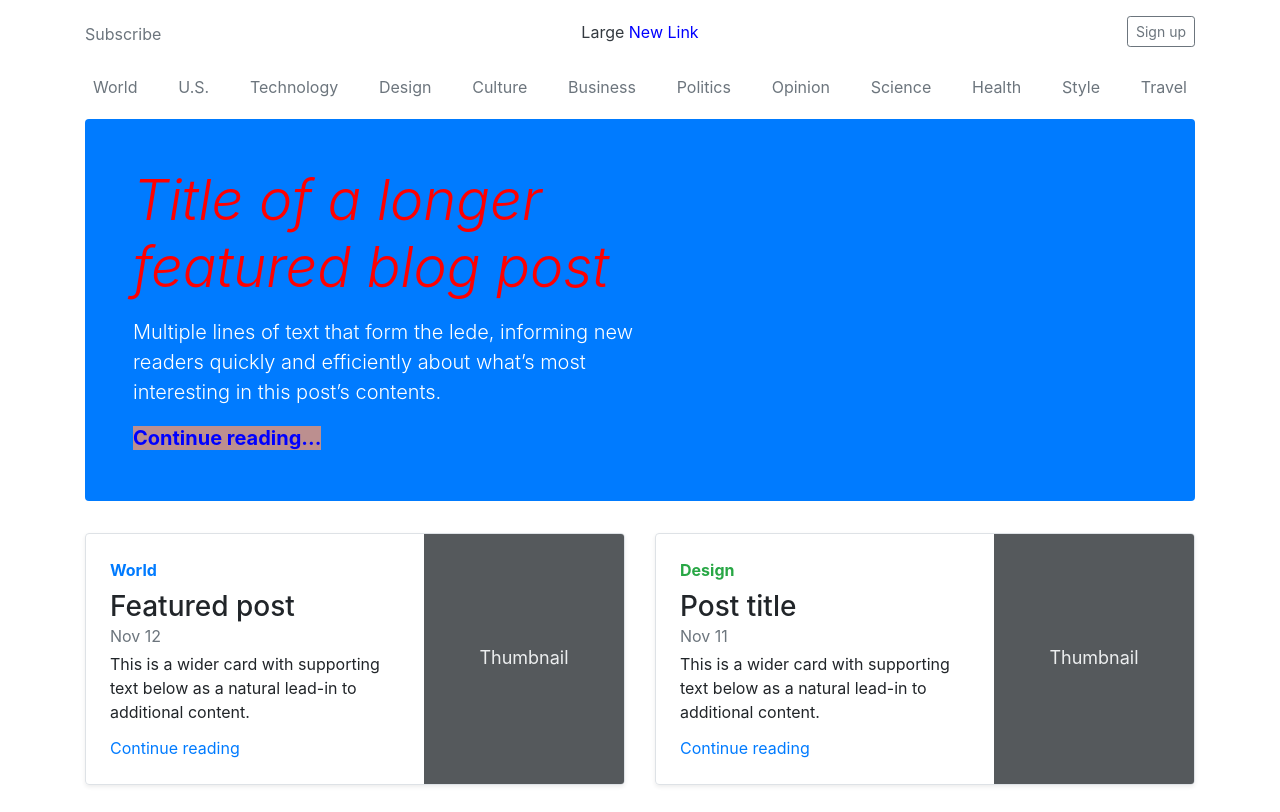
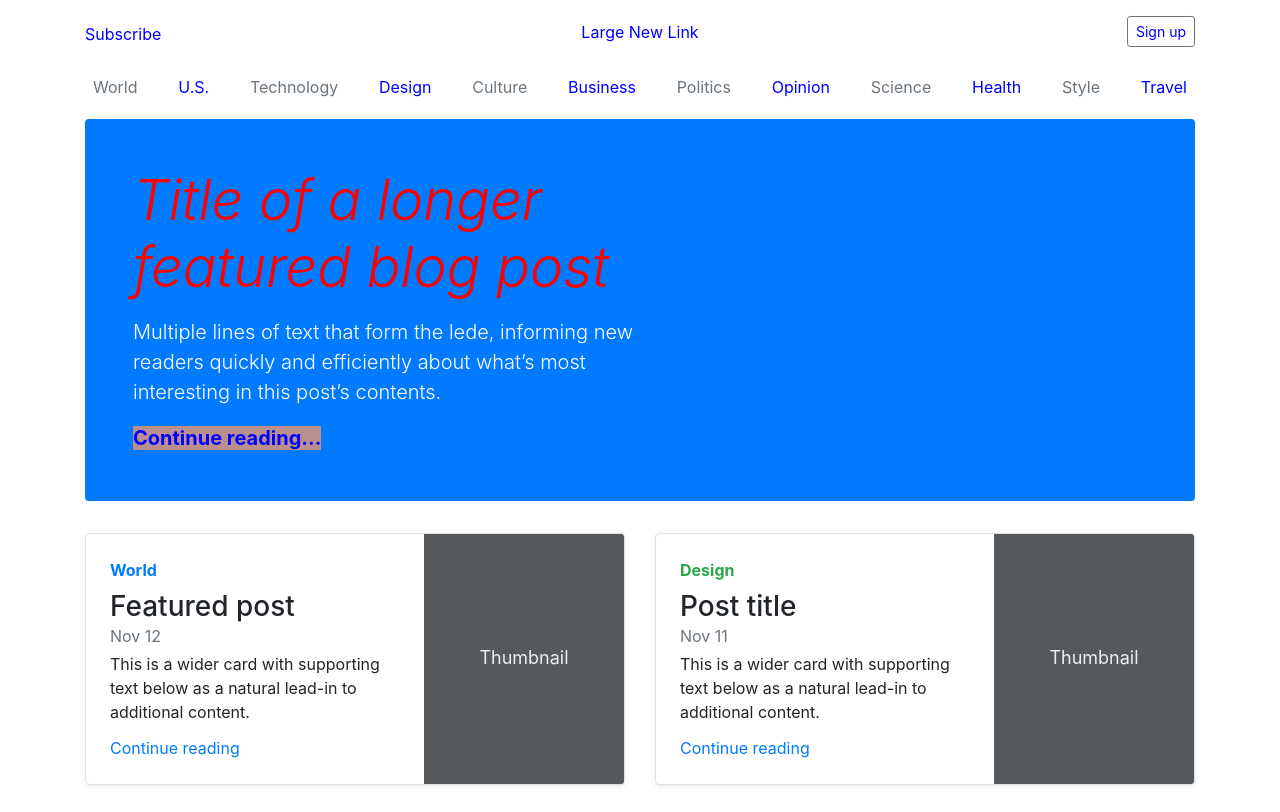
Before and after one commit to MaLIE2018/M2D7-CSS-Architecture, a plain HTML site: page index.html in a window 1280 px wide. Shown: the top 812 px of the page. Drawn offline with nearby package versions, Linux system fonts and the light colour scheme.

Commit message:
Update index.html

```diff
--- a/index.html
+++ b/index.html
@@ -17,13 +17,15 @@
 <head>
     <style>
         /* EX1) Write a selector to target the title of the page */
-        /* a.blog-header-logo.text-dark {
+
+        a.blog-header-logo.text-dark {
             color: blue !important;
-        } */
+        }
         /* EX2) Write a selector to target every children of the navbar */
-        /* header.blog-header:nth-child(n) div:nth-child(n) :nth-child(n) {
+
+        header.blog-header:nth-child(n) div:nth-child(n) :nth-child(n) {
             color: blue !important;
-        } */
+        }
         /* EX3) Write a selector to target the "continue reading..." inside the jumbotron */
 
         div.jumbotron div.col-md-6 p:nth-of-type(2)>a {
@@ -36,7 +38,7 @@
         }
         /* EX5) Write a selector to target the "even" links in the navbar */
 
-        header.blog-header a:nth-child(2n) {
+        nav.d-flex.justify-content-between a:nth-child(2n) {
             color: blue !important;
         }
         /* EX6) Write a selector to target the last blog post */
@@ -51,9 +53,12 @@
         }
         /* EX8) Write a selector to target the second post author */
 
-        main.container div.row div.blog-main>div.blog-post>p.blog-post-meta a:nth-child(n) {
+        .blog-post:nth-of-type(2) a {
             color: red !important;
         }
+        /* main.container div.row div.blog-main>div.blog-post>p.blog-post-meta a:nth-child(n) {
+            color: red !important;
+        } */
         /* EX9) Write a selector to target the "back to top" link     #### EXTRA Try doing it without targeting the footer element directly */
 
         p:last-of-type>a {
@@ -387,18 +392,11 @@
     <script>
         // JS Exercises
         // EX11) Write a function to add a new link into the navbar
-        const addLinktoNavbar = () => {
-            const navbar = document.querySelector("header").firstElementChild.children[1]
-
-            navbar.innerHTML += `<a href="https://www.google.de">New Link</a>`
-        }
+        const addLinktoNavbar = () => document.querySelector("header").firstElementChild.children[1].innerHTML += `<a href="https://www.google.de">New Link</a>`
         addLinktoNavbar()
             // EX12) Write a function to change the color of the main title
 
-        const changeColorMainTitle = () => {
-            const maintitle = document.querySelector(".jumbotron").firstElementChild.children[0]
-            maintitle.style.color = "red"
-        }
+        const changeColorMainTitle = () => document.querySelector(".jumbotron").firstElementChild.children[0].style.color = "red"
         changeColorMainTitle()
             // EX13) Write a function to change the background of the jumbotron
 
@@ -424,12 +422,6 @@
             }
             // EX16) Write a function to remove the "Search" magnifying glass icon
 
-        // const removeGlass = () => {
-        //     const navbar = document.querySelector("header").firstElementChild.children[2]
-        //     navbar.firstElementChild.remove()
-
-        // }
-
         const removeGlass = () => document.querySelector("header").firstElementChild.children[2].firstElementChild.remove()
         removeGlass()
             // EX17) Write a function to trim just the first 50 characters in the first paragraph for each blog post
@@ -448,6 +440,7 @@
         const newBlogPost = () => {
             const blogCol = document.querySelector(".blog-main")
             const bloglist = blogCol.children
+
             const newBlogPost = document.createElement("div")
             newBlogPost.classList.add("blog-post")
 
@@ -470,6 +463,20 @@
             bloglist[bloglist.length - 2].remove()
         }
 
+        // EX20) Write an alert with the name of the author every time the user hover with the mouse over an author name
+
+        const alertMe = () => {
+            const blogCol = document.querySelector(".blog-main")
+            const bloglist = blogCol.querySelectorAll(".blog-post-meta")
+
+
+            for (const blogPost of bloglist) {
+                blogPost.firstElementChild.addEventListener("mouseover", () => {
+                    alert(`${blogPost.firstElementChild.innerText}`)
+                })
+            }
+        }
+
 
         window.onload = () => {
             const button = document.querySelector(".blog-pagination").children[1]
@@ -486,21 +493,6 @@
             alertMe()
 
         }
-
-        // EX20) Write an alert with the name of the author every time the user hover with the mouse over an author name
-
-        const alertMe = () => {
-            const blogCol = document.querySelector(".blog-main")
-            const bloglist = blogCol.querySelectorAll(".blog-post-meta")
-            console.log('bloglist:', bloglist)
-
-            for (const blogPost of bloglist) {
-                blogPost.firstElementChild.addEventListener("mouseover", () => {
-                    alert(`${blogPost.firstElementChild.innerText}`)
-                })
-            }
-            //const authors = document.
-        }
     </script>
 </body>
 
```
